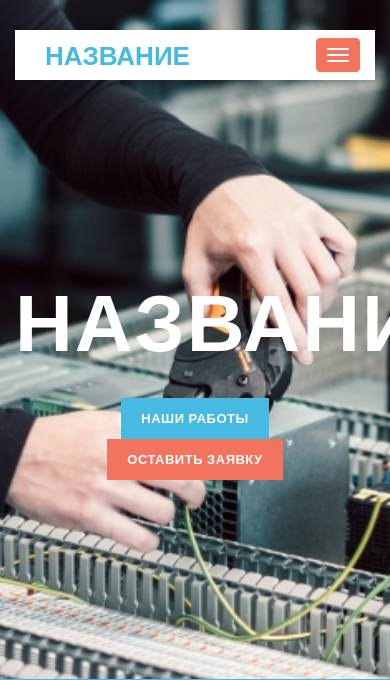
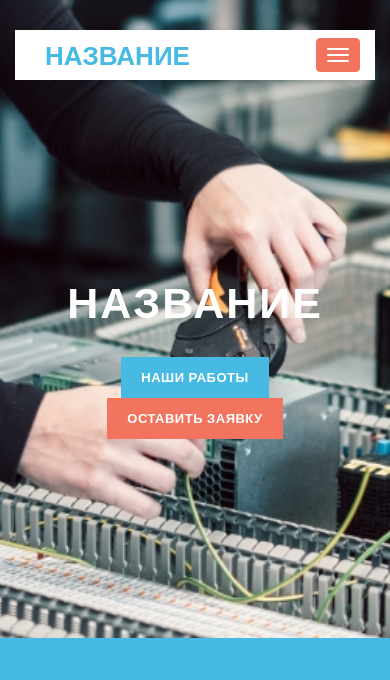
Before and after one commit to ivanenko98/electrical, a PHP site: page /resources/views/site/index.php in a window 390 px wide; the page is wider, and only the part inside the window is pictured. Shown: the top 680 px of that part. Run offline with PHP 8.4, Linux system fonts and the light colour scheme; some libraries are stand-ins or nearby versions.

Commit message:
fixed bugs

```diff
--- a/public/css/style.css
+++ b/public/css/style.css
@@ -826,13 +826,11 @@ footer .back-to-top i {
 
 }
 
-@media (max-width: 385px){
-
-
-
+@media (max-width: 490px){
+  .banner-content h2 {
+    font-size: 43px;
+  }
 }
-
-
 
 /* LIGHT BOX */
 
--- a/resources/views/site/index.php
+++ b/resources/views/site/index.php
@@ -336,7 +336,7 @@
                                 <div class="tab-content-services">
                                     <div class="col-md-6">
                                         <div class="left-text">
-                                            <h4>Проектирование и проферка</h4>
+                                            <h4>Проектирование и проверка</h4>
                                             <p>Равным образом новая модель организационной деятельности влечет за собой процесс внедрения и модернизации систем массового участия. Повседневная практика показывает, что новая модель организационной деятельности представляет собой интересный эксперимент проверки существенных финансовых и административных условий.</p>
                                             <br>
                                             <p>Равным образом новая модель организационной деятельности влечет за собой процесс внедрения и модернизации систем массового участия. Повседневная практика показывает, что новая модель организационной деятельности представляет собой интересный эксперимент проверки существенных финансовых и административных условий.</p>
```
